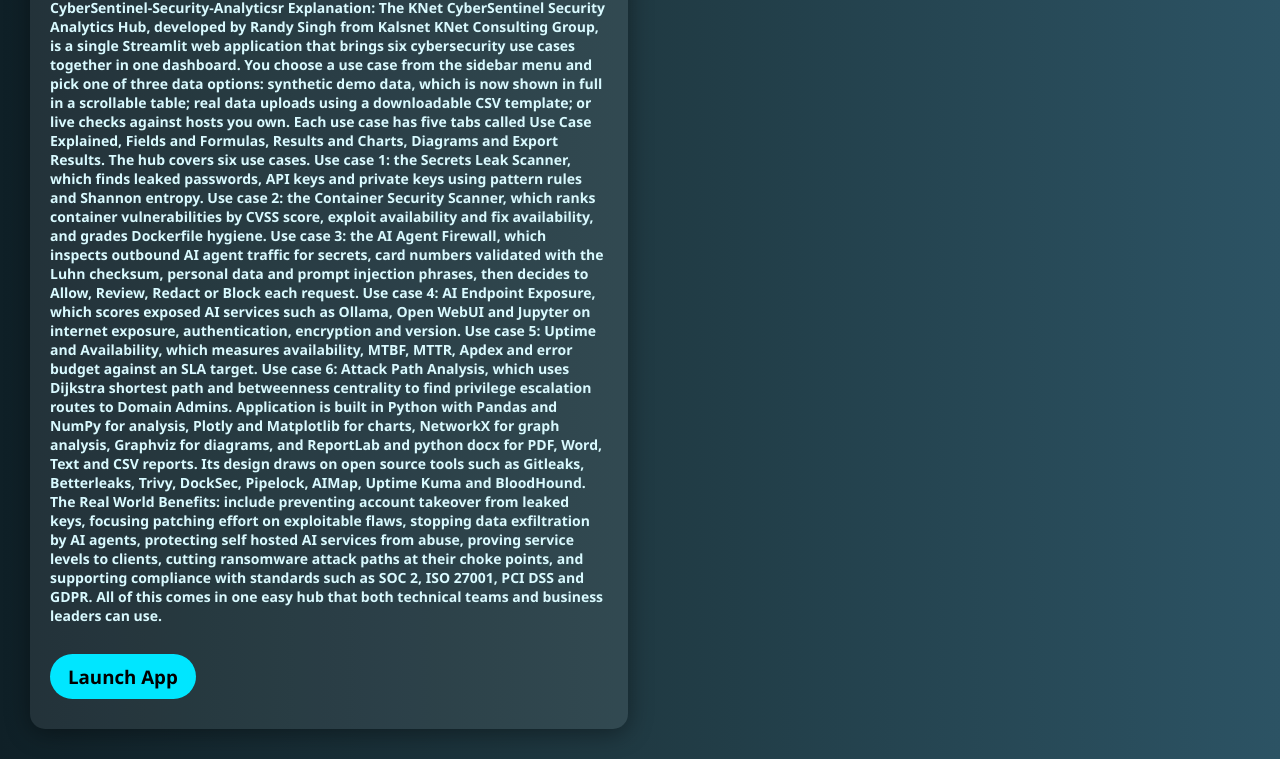
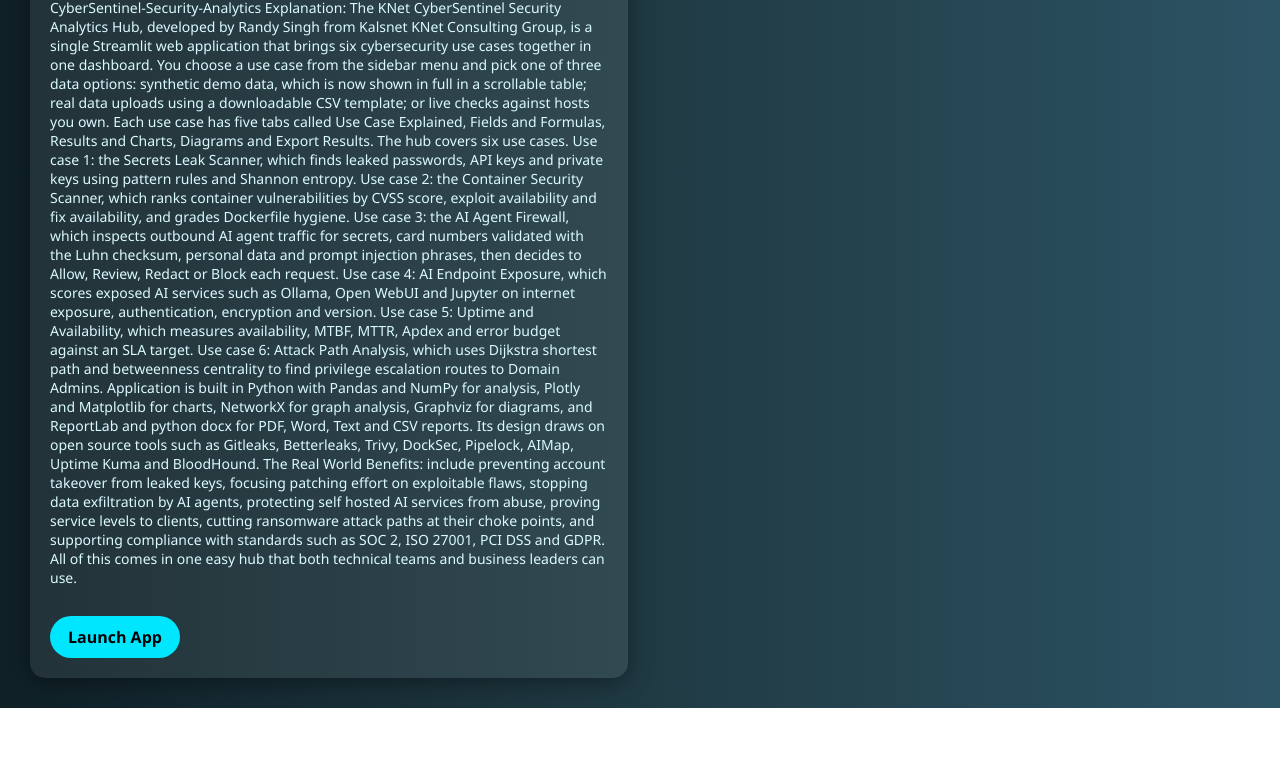
Before and after one commit to kalsr/CyberSentinel-Security-Analytics, a plain HTML site: page index.html in a window 1280 px wide. Shown: the part 335-1094 px from the top of the page. After the commit the page ends 1043 px from the top, so only its background shows below. Drawn offline with Linux system fonts and the light colour scheme.

Commit message:
Revise index.html for CyberSentinel application
Updated the HTML structure and content for the CyberSentinel Security Analytics Hub, including styling and use case descriptions.

```diff
--- a/index.html
+++ b/index.html
@@ -95,8 +95,8 @@
 <div class="container">
 
     <div class="card">
-        <h3>CyberSentinel-Security-Analytics/h3>
-        <p> CyberSentinel-Security-Analyticsr
+        <h3>CyberSentinel-Security-Analytics</h3>
+        <p> CyberSentinel-Security-Analytics
 
 Explanation:
 
```
